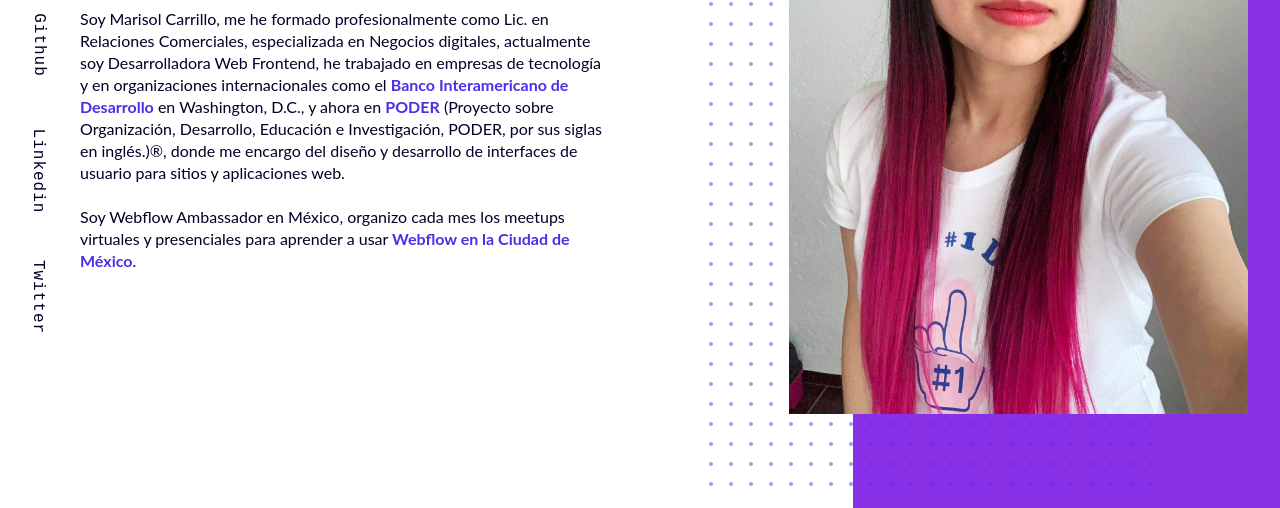
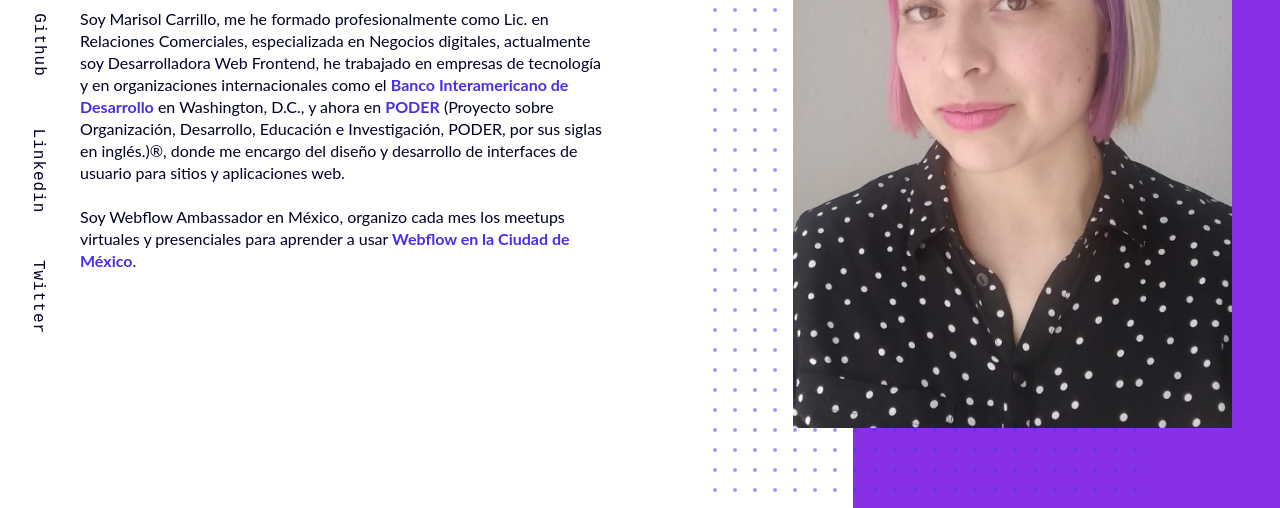
Before and after one commit to marcarrimor/Perfil, a plain HTML site: page index.html in a window 1280 px wide. Shown: the part 292-800 px from the top of the page. Drawn offline with nearby package versions, Linux system fonts and the light colour scheme; a script that the page names is missing.

Commit message:
Update index.html

```diff
--- a/index.html
+++ b/index.html
@@ -95,7 +95,7 @@
               <div class="hero-img-overlay-wrapper">
                 <div data-w-id="b4de44b1-bc26-2b77-37b8-c66a2e35d4fb" class="hero-img-overlay"></div>
               </div>
-              <div class="hero-img-block"><img src="images/marisolenlaweb.jpg" data-w-id="2b6e23ed-822f-039a-bc03-1f0c3f50cc3d" alt="" class="hero-img">
+              <div class="hero-img-block"><img src="images/marisolcarrillo.png" data-w-id="2b6e23ed-822f-039a-bc03-1f0c3f50cc3d" alt="" class="hero-img">
                 <div data-w-id="897411c0-85f2-6111-d792-2a75121245e7" class="hero-img-backdrop"></div>
               </div>
             </div>
```
